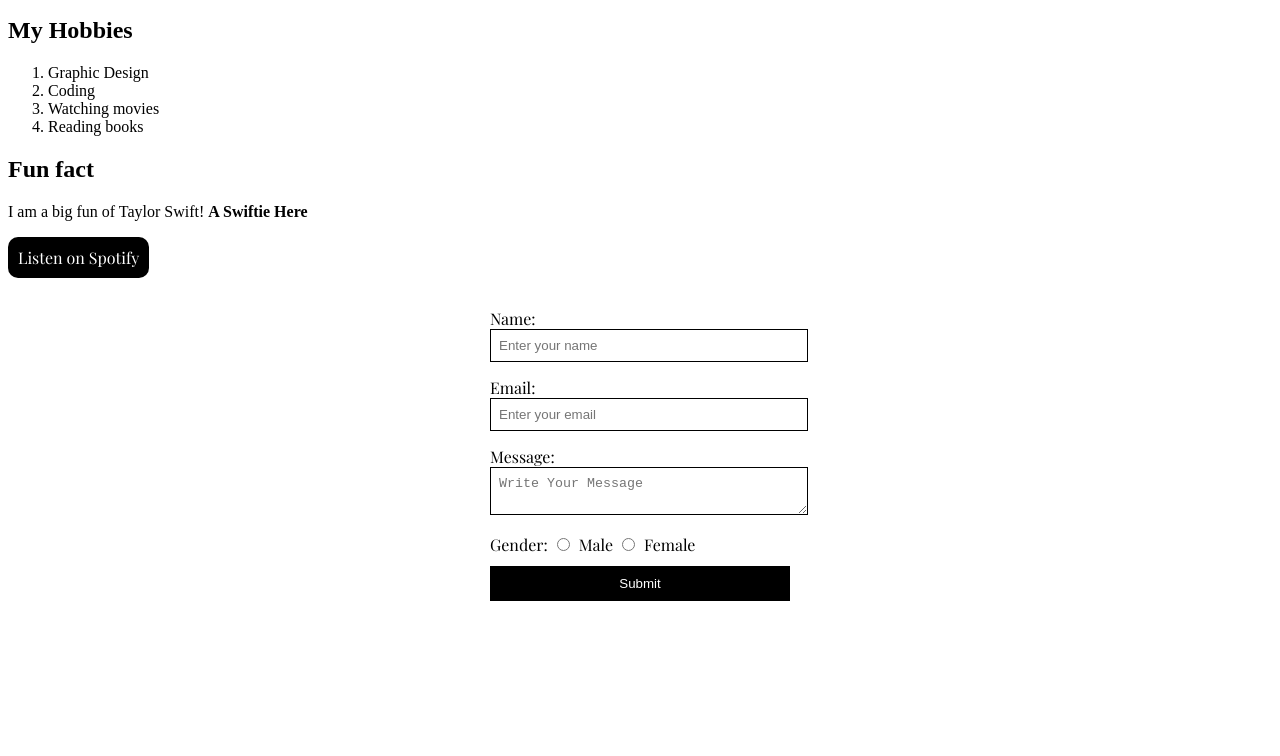
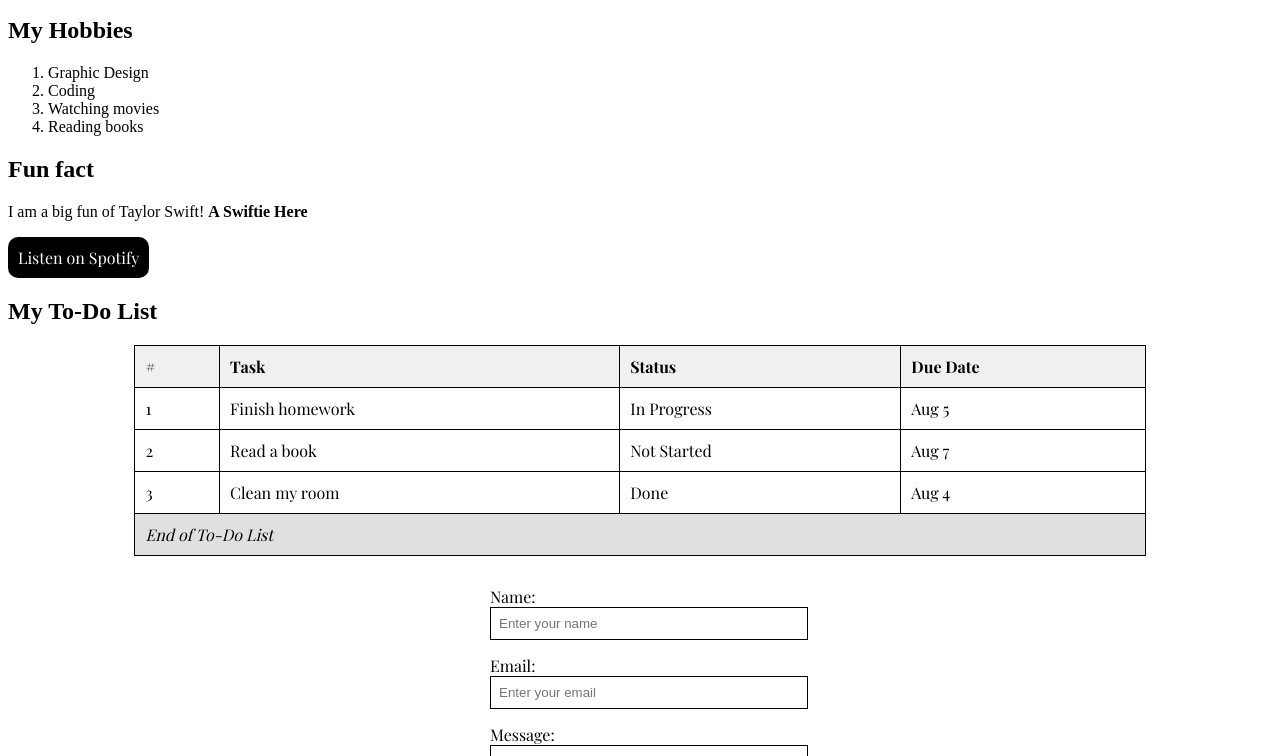
Before and after one commit to muzhiwa/personal-webpage, a plain HTML site: page index.html in a window 1280 px wide. Shown: the part 586-1342 px from the top of the page. Before the commit the page ends 1232 px from the top, so only its background shows below. Drawn offline with nearby package versions, Linux system fonts and the light colour scheme; a web font is replaced by a local one.

Commit message:
added the table

```diff
--- a/index.html
+++ b/index.html
@@ -57,6 +57,43 @@
     <p>I am a big fun of Taylor Swift! <strong>A Swiftie Here</strong> </p>
     <a href="https://open.spotify.com/artist/06HL4z0CvFAxyc27GXpf02" target="_blank" rel="noopener noreferrer" class="btn">Listen on Spotify</a>
   </div>
+  <h2>My To-Do List</h2>
+<table>
+  <thead>
+    <tr>
+      <th>#</th>
+      <th>Task</th>
+      <th>Status</th>
+      <th>Due Date</th>
+    </tr>
+  </thead>
+  <tbody>
+    <tr>
+      <td>1</td>
+      <td>Finish homework</td>
+      <td>In Progress</td>
+      <td>Aug 5</td>
+    </tr>
+    <tr>
+      <td>2</td>
+      <td>Read a book</td>
+      <td>Not Started</td>
+      <td>Aug 7</td>
+    </tr>
+    <tr>
+      <td>3</td>
+      <td>Clean my room</td>
+      <td>Done</td>
+      <td>Aug 4</td>
+    </tr>
+  </tbody>
+  <tfoot>
+    <tr>
+      <td colspan="4">End of To-Do List</td>
+    </tr>
+  </tfoot>
+</table>
+
   <form id="contact">
     <label>Name:</label>
     <input type="text" placeholder="Enter your name">
--- a/styles.css
+++ b/styles.css
@@ -105,3 +105,25 @@ input[type="submit"] {
 input[type="submit"]:hover {
   background-color: gray;
 }
+
+table {
+  width: 80%;
+  margin: 20px auto;
+  border-collapse: collapse;
+  font-family:"Playfair Display", serif ;
+}
+
+th, td {
+  border: 1px solid black;
+  padding: 10px;
+  text-align: left;
+}
+
+thead {
+  background-color: #f0f0f0;
+}
+
+tfoot {
+  background-color: #e0e0e0;
+  font-style: italic;
+}
```
